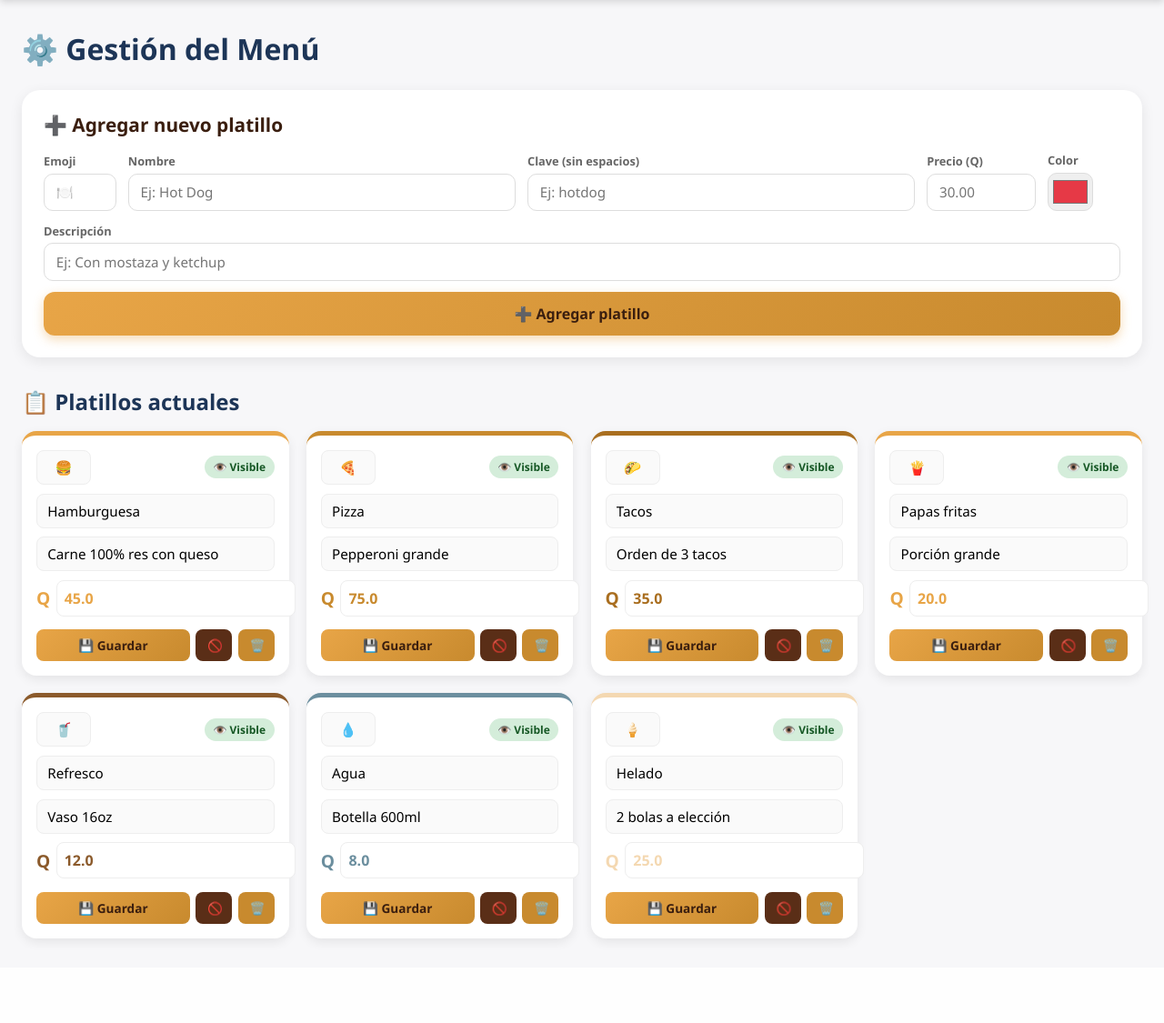
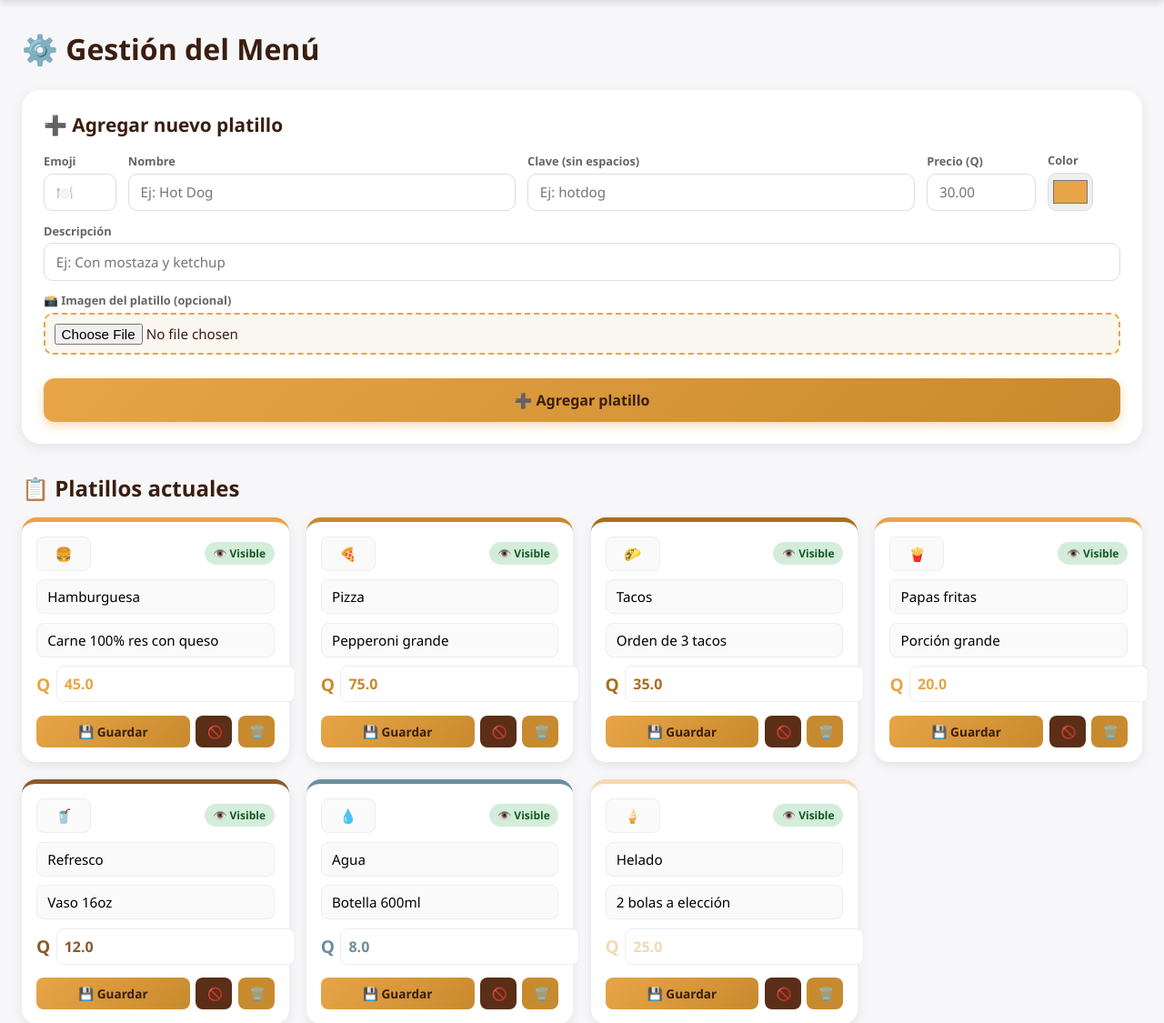
Before and after one commit to rolluceroespreti-cloud/como-en-casa-pedidos, a Flask app: page /admin in a window 1280 px wide. Shown: the part 68-1193 px from the top of the page at 91% size. Before the commit the page ends 1107 px from the top, so only its background shows below. Run offline with Flask 3, Linux system fonts and the light colour scheme; the visitor is signed in with stand-in values (Sample User, id 1).

Commit message:
Sistema completo con imágenes, fix móvil y PWA mejorada

```diff
--- a/app.py
+++ b/app.py
@@ -4,8 +4,10 @@ import uuid
 import os
 import io
 import csv
+import time
 from datetime import datetime, timedelta
 from dotenv import load_dotenv
+from werkzeug.utils import secure_filename
 
 from menu import cargar_menu, guardar_menu, menu_activo
 from chatbot import responder
@@ -20,6 +22,18 @@ app = Flask(__name__)
 app.secret_key = "cambia_esta_clave_secreta_123"
 
 ADMIN_PASSWORD = os.getenv("ADMIN_PASSWORD", "admin123")
+
+# Configuración de subida de imágenes
+UPLOAD_FOLDER = os.path.join(app.static_folder, 'uploads')
+os.makedirs(UPLOAD_FOLDER, exist_ok=True)
+app.config['UPLOAD_FOLDER'] = UPLOAD_FOLDER
+app.config['MAX_CONTENT_LENGTH'] = 5 * 1024 * 1024  # 5 MB máximo
+
+ALLOWED_EXTENSIONS = {'png', 'jpg', 'jpeg', 'webp', 'gif'}
+
+
+def archivo_permitido(nombre):
+    return '.' in nombre and nombre.rsplit('.', 1)[1].lower() in ALLOWED_EXTENSIONS
 
 
 # ------------------- UTILIDADES -------------------
@@ -148,6 +162,7 @@ def admin_guardar():
             "descripcion": data.get("descripcion", ""),
             "emoji": data.get("emoji", "🍽️"),
             "color": data.get("color", "#888"),
+            "imagen": data.get("imagen", ""),
         }
 
     elif data["accion"] == "editar":
@@ -159,6 +174,8 @@ def admin_guardar():
         menu[clave]["descripcion"] = data.get("descripcion", "")
         if "emoji" in data:
             menu[clave]["emoji"] = data["emoji"]
+        if "imagen" in data:
+            menu[clave]["imagen"] = data["imagen"]
 
     elif data["accion"] == "toggle":
         clave = data["clave"]
@@ -174,6 +191,30 @@ def admin_guardar():
 
     guardar_menu(menu)
     return jsonify({"ok": True})
+
+
+@app.route("/admin/subir_imagen", methods=["POST"])
+def admin_subir_imagen():
+    if not requiere_admin():
+        return jsonify({"ok": False, "error": "No autorizado"}), 401
+
+    if "imagen" not in request.files:
+        return jsonify({"ok": False, "error": "No se envió archivo"}), 400
+
+    archivo = request.files["imagen"]
+    if archivo.filename == "":
+        return jsonify({"ok": False, "error": "Archivo vacío"}), 400
+
+    if not archivo_permitido(archivo.filename):
+        return jsonify({"ok": False, "error": "Formato no permitido (usa PNG, JPG, WEBP o GIF)"}), 400
+
+    nombre_seguro = secure_filename(archivo.filename)
+    nombre_final = f"{int(time.time())}_{nombre_seguro}"
+    ruta = os.path.join(app.config['UPLOAD_FOLDER'], nombre_final)
+    archivo.save(ruta)
+
+    url = f"/static/uploads/{nombre_final}"
+    return jsonify({"ok": True, "url": url, "nombre": nombre_final})
 
 
 # ------------------- PEDIDOS -------------------
--- a/static/style.css
+++ b/static/style.css
@@ -1085,3 +1089,53 @@ main { padding: 2rem 1.5rem 6rem; max-width: 1200px; margin: auto; }
         bottom: -20px;
     }
 }
+/* ============ IMAGEN DE PLATILLO ============ */
+.platillo-imagen {
+    width: 100%;
+    height: 180px;
+    overflow: hidden;
+    background: #faf6f0;
+}
+.platillo-imagen img {
+    width: 100%;
+    height: 100%;
+    object-fit: cover;
+    transition: transform .3s;
+}
+.platillo:hover .platillo-imagen img {
+    transform: scale(1.08);
+}
+
+/* ============ FIX MÓVIL ============ */
+@media (max-width: 640px) {
+    .platillo-imagen {
+        height: 130px;
+    }
+    .carrito-items {
+        padding-bottom: 0.5rem;
+    }
+    .btn-confirmar {
+        padding: 1.1rem;
+        font-size: 1.1rem;
+        margin-bottom: .3rem;
+    }
+    /* Espacio extra al final del footer para la barra del navegador */
+    .carrito-footer {
+        padding-bottom: calc(1.5rem + env(safe-area-inset-bottom, 0px));
+    }
+}
+
+/* ============ INPUT FILE ESTILIZADO ============ */
+input[type="file"] {
+    padding: .6rem;
+    border: 2px dashed #e8a547;
+    border-radius: 10px;
+    background: #faf6f0;
+    cursor: pointer;
+    width: 100%;
+    font-family: inherit;
+    color: #3a1e0f;
+}
+input[type="file"]:hover {
+    background: #f4d8b1;
+}
--- a/templates/admin.html
+++ b/templates/admin.html
@@ -3,7 +3,7 @@
 <head>
     <meta charset="UTF-8">
     <meta name="viewport" content="width=device-width, initial-scale=1.0">
-    <title>⚙️ Menú - Mi Restaurante</title>
+    <title>⚙️ Menú - Como en Casa</title>
     <link rel="stylesheet" href="{{ url_for('static', filename='style.css') }}">
 </head>
 <body>
@@ -16,7 +16,7 @@
     </nav>
 
     <main style="max-width: 1400px; padding: 2rem 1.5rem; margin: auto;">
-        <h1 style="color: #1d3557; margin-bottom: 1.5rem;">⚙️ Gestión del Menú</h1>
+        <h1 style="color: #3a1e0f; margin-bottom: 1.5rem;">⚙️ Gestión del Menú</h1>
 
         <div class="card-form">
             <h2>➕ Agregar nuevo platillo</h2>
@@ -39,22 +39,35 @@
                 </div>
                 <div class="campo">
                     <label>Color</label>
-                    <input type="color" id="nuevo-color" value="#e63946">
+                    <input type="color" id="nuevo-color" value="#e8a547">
                 </div>
                 <div class="campo" style="grid-column: 1 / -1;">
                     <label>Descripción</label>
                     <input type="text" id="nueva-desc" placeholder="Ej: Con mostaza y ketchup">
                 </div>
+
+                <!-- 📸 NUEVO: Campo de imagen -->
+                <div class="campo" style="grid-column: 1 / -1;">
+                    <label>📸 Imagen del platillo (opcional)</label>
+                    <input type="file" id="nuevo-archivo" accept="image/*">
+                    <input type="hidden" id="nuevo-imagen-url" value="">
+                    <div id="preview-imagen" style="margin-top: .5rem;"></div>
+                </div>
+
                 <button type="submit" class="btn-primario" style="grid-column: 1 / -1;">➕ Agregar platillo</button>
             </form>
         </div>
 
-        <h2 style="color: #1d3557; margin: 2rem 0 1rem;">📋 Platillos actuales</h2>
+        <h2 style="color: #3a1e0f; margin: 2rem 0 1rem;">📋 Platillos actuales</h2>
         <div id="grid-platillos" class="grid-admin">
             {% for clave, item in menu.items() %}
             <div class="admin-platillo" data-clave="{{ clave }}" style="--color: {{ item.color|default('#888') }};">
                 <div class="admin-platillo-header">
-                    <input type="text" class="in-emoji" value="{{ item.emoji|default('🍽️') }}" maxlength="3">
+                    {% if item.imagen %}
+                        <img src="{{ item.imagen }}" style="width: 50px; height: 50px; object-fit: cover; border-radius: 10px;">
+                    {% else %}
+                        <input type="text" class="in-emoji" value="{{ item.emoji|default('🍽️') }}" maxlength="3">
+                    {% endif %}
                     <span class="badge-estado {{ 'visible' if item.activo else 'oculto' }}">
                         {{ '👁️ Visible' if item.activo else '🚫 Oculto' }}
                     </span>
@@ -87,6 +100,35 @@
             return res.json();
         }
 
+        // 📸 Subir imagen
+        document.getElementById("nuevo-archivo").addEventListener("change", async function(e) {
+            const archivo = e.target.files[0];
+            if (!archivo) return;
+
+            const preview = document.getElementById("preview-imagen");
+            preview.innerHTML = "<p style='color:#888'>⏳ Subiendo imagen...</p>";
+
+            const formData = new FormData();
+            formData.append("imagen", archivo);
+
+            try {
+                const res = await fetch("/admin/subir_imagen", {
+                    method: "POST",
+                    body: formData
+                });
+                const data = await res.json();
+
+                if (data.ok) {
+                    document.getElementById("nuevo-imagen-url").value = data.url;
+                    preview.innerHTML = `<img src="${data.url}" style="max-width: 150px; border-radius: 10px; box-shadow: 0 4px 12px rgba(0,0,0,.15);">`;
+                } else {
+                    preview.innerHTML = `<p style='color: #e63946'>❌ ${data.error}</p>`;
+                }
+            } catch (err) {
+                preview.innerHTML = "<p style='color: #e63946'>❌ Error de conexión</p>";
+            }
+        });
+
         document.getElementById("form-agregar").addEventListener("submit", async (e) => {
             e.preventDefault();
             const data = {
@@ -97,6 +139,7 @@
                 descripcion: document.getElementById("nueva-desc").value,
                 emoji: document.getElementById("nuevo-emoji").value,
                 color: document.getElementById("nuevo-color").value,
+                imagen: document.getElementById("nuevo-imagen-url").value,
             };
             const r = await llamarAPI(data);
             if (r.ok) location.reload();
@@ -111,7 +154,7 @@
                 nombre: card.querySelector(".in-nombre").value,
                 precio: card.querySelector(".in-precio").value,
                 descripcion: card.querySelector(".in-desc").value,
-                emoji: card.querySelector(".in-emoji").value,
+                emoji: card.querySelector(".in-emoji") ? card.querySelector(".in-emoji").value : "🍽️",
             };
             const r = await llamarAPI(data);
             if (r.ok) {
```
Also changed, not shown: other parts of static/style.css (+21 -17 lines), static/service-worker.js (+22 -9 lines), templates/index.html (+10 -3 lines), static/manifest.json, 1 other file.
